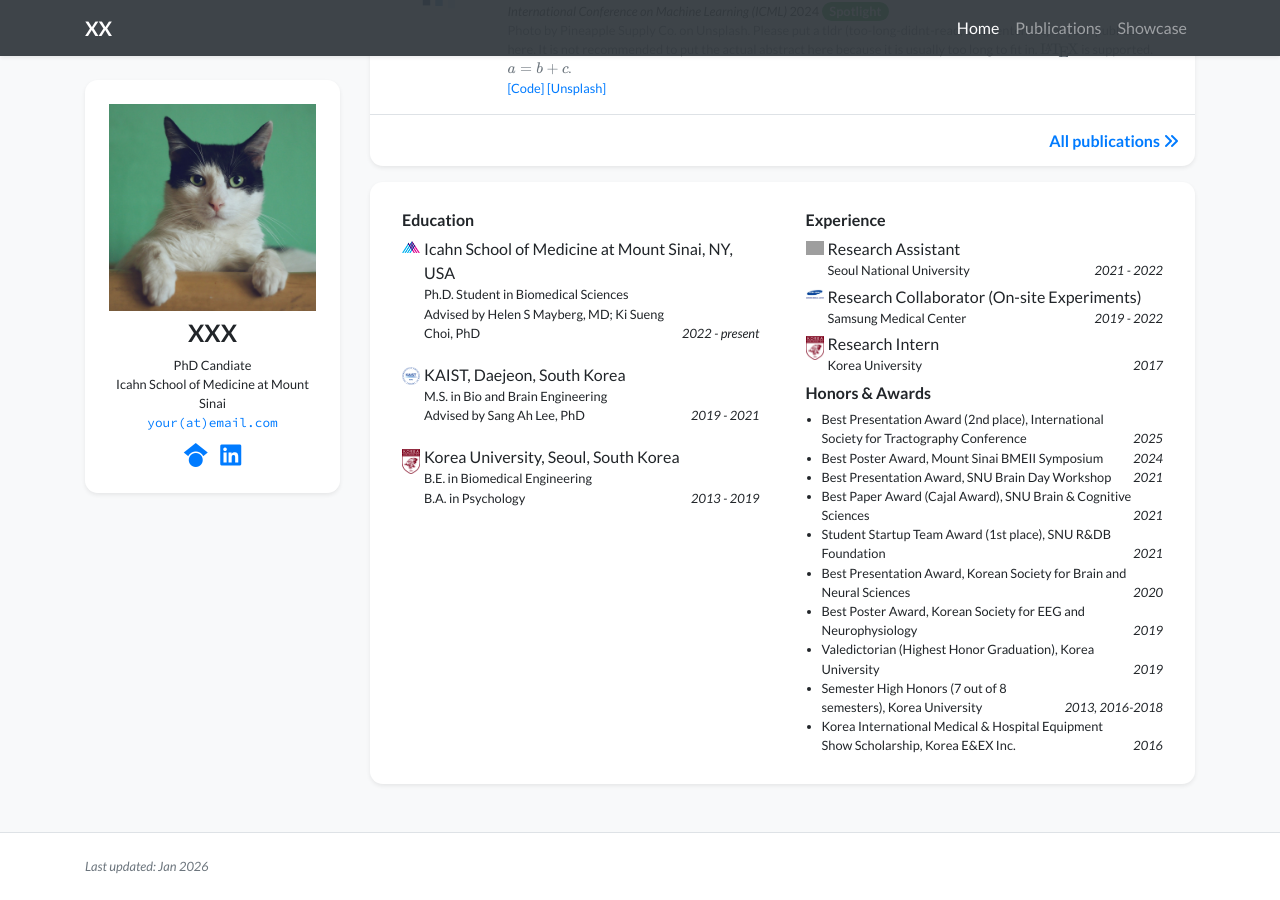
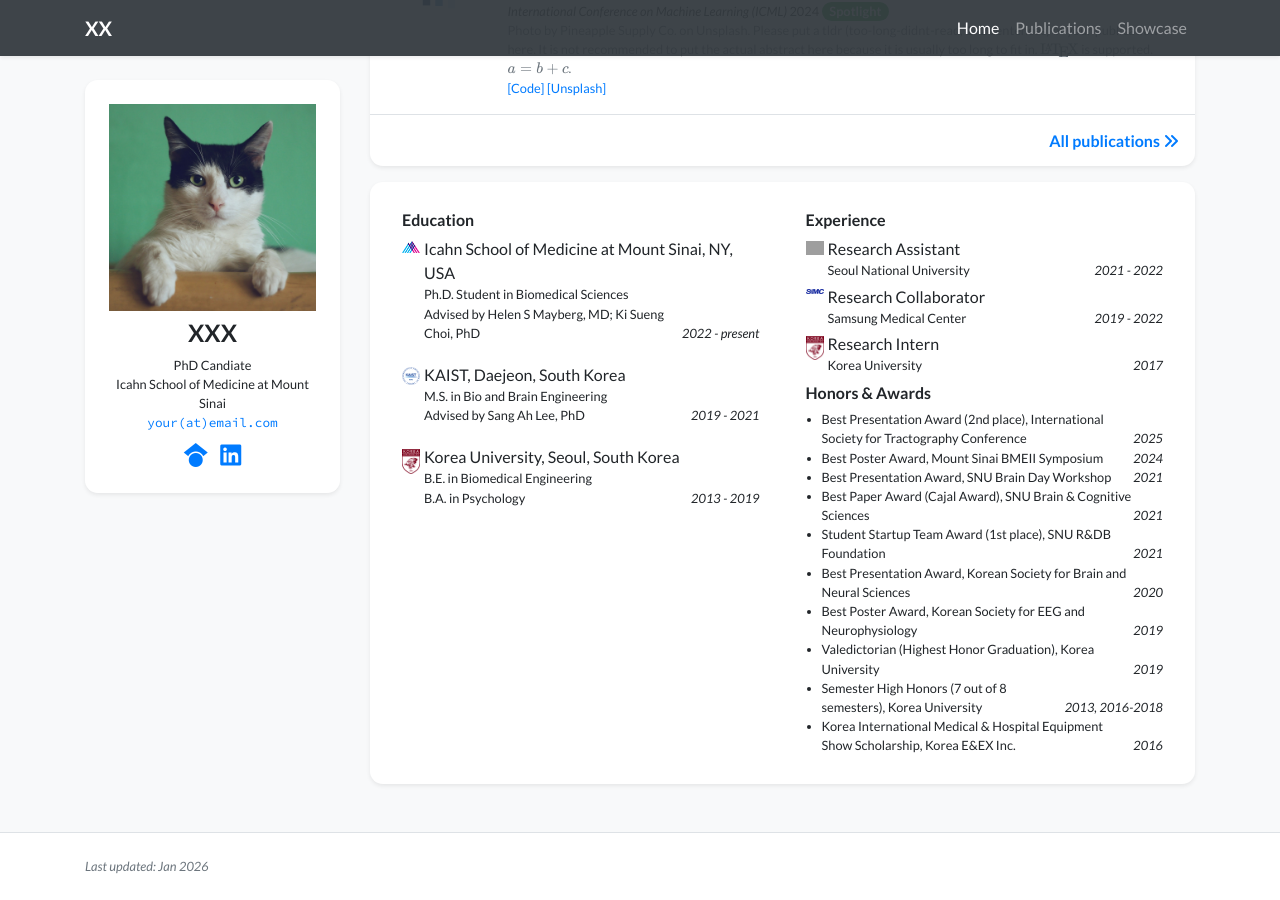
Before and after one commit to ha-neul-song/ha-neul-song.github.io, a Jekyll site: the page built from index.html, in a window 1280 px wide and 900 px high, scrolled down 570 px. Built offline with Jekyll 4.4.1, drawn with Linux system fonts in a browser that asks for light colours; nearby versions of some CDN libraries; a style sheet for code colours, icons or effects is not loaded; grey boxes are pictures that could not be loaded.

Commit message:
Update profile.yml

```diff
--- a/_data/profile.yml
+++ b/_data/profile.yml
@@ -61,8 +61,8 @@ experience:
   logo: /assets/images/badges/SNU.png
   position: Seoul National University
   date: 2021 - 2022
-- name: Research Collaborator (On-site Experiments)
-  logo: /assets/images/badges/SMC2.png
+- name: Research Collaborator
+  logo: /assets/images/badges/SMC3.png
   position: Samsung Medical Center
   date: 2019 - 2022
 - name: Research Intern
```
